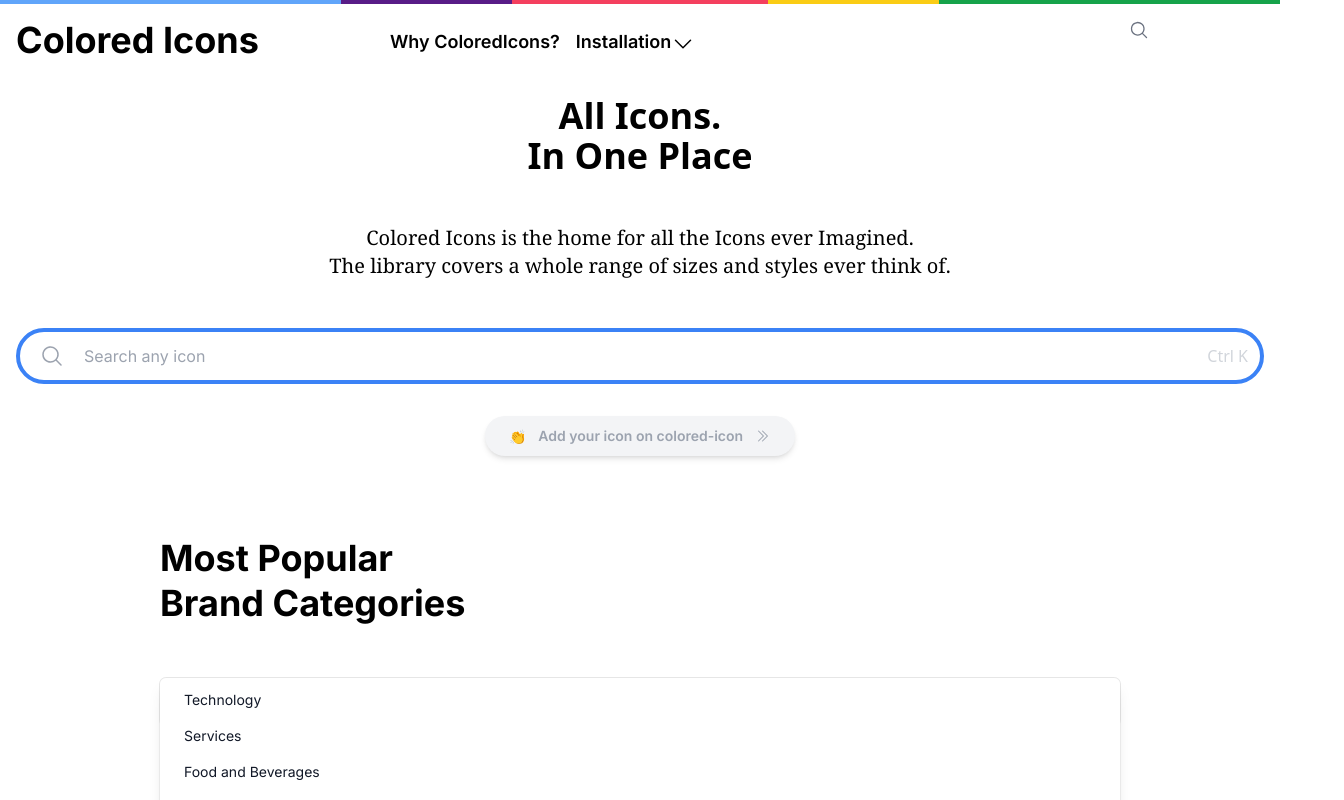
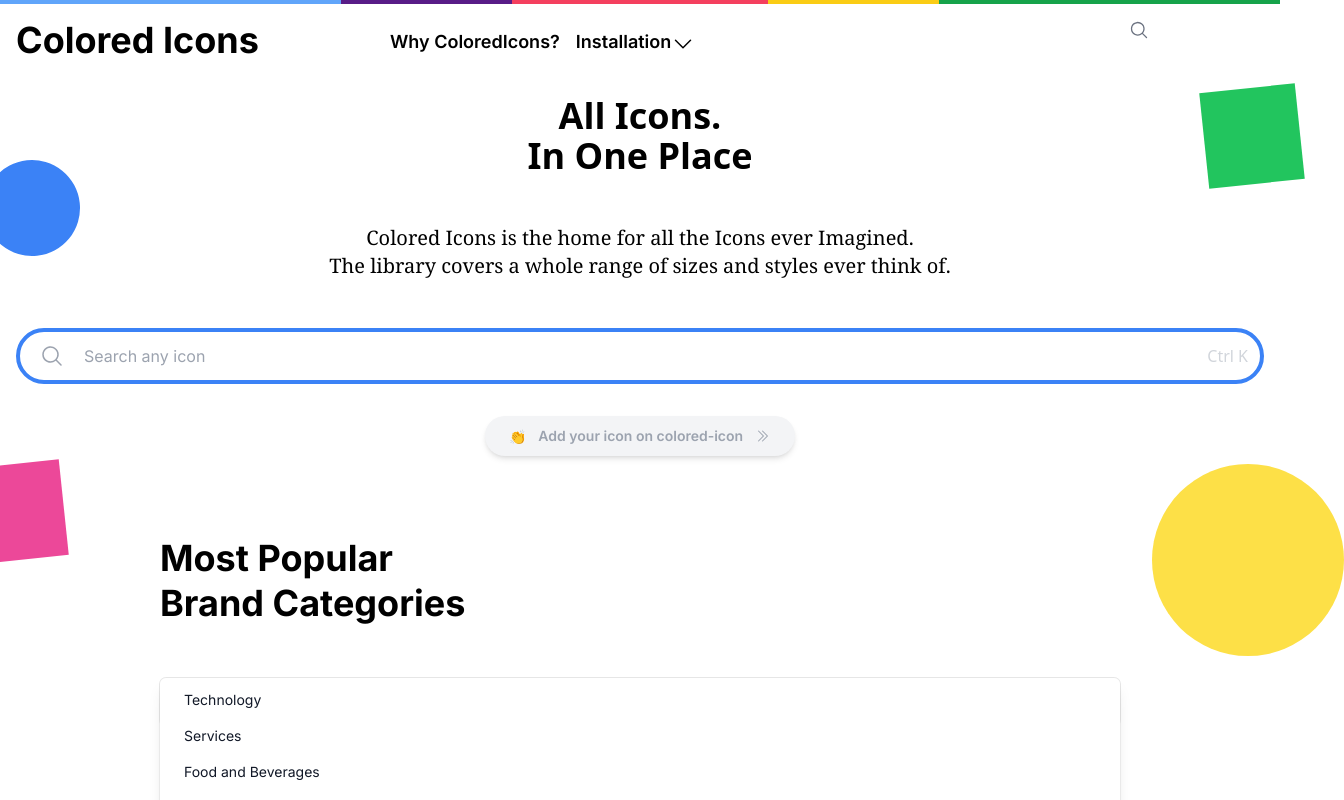
Before and after one commit to pritam-das-26/colored-icons-nextjs, a Next.js app: page / in a window 1280 px wide. Shown: the top 800 px of the page, 1344 px wide, since content can reach past the window. Built offline with nearby package versions, Linux system fonts and the light colour scheme; some icons are missing.

Commit message:
more refined

```diff
--- a/src/app/component/Contents/header.js
+++ b/src/app/component/Contents/header.js
@@ -1,9 +1,9 @@
 "use client";
 import Example from "../modals/modal3";
 import { useState } from "react";
+import Image from "next/image";
 import { MagnifyingGlassIcon } from "@heroicons/react/24/solid";
 import { ChevronDoubleRightIcon } from "@heroicons/react/24/solid";
-
 function Header() {
   const [visible, setVisible] = useState(false);
 
@@ -16,14 +16,13 @@
   }
 
   return (
-    <div className="flex flex-col mt-20  w-full items-center justify-center">
+    <div className="flex flex-col mt-20  w-full items-center justify-center ">
+      <div className=" w-full flex flex-col items-center justify-center p-4 relative">
+        <div class="bg-green-500 transform -rotate-6 absolute h-24 w-24 -right-5 overflow-hidden "></div>
+        <div class="bg-pink-500 transform -rotate-6 absolute h-24 w-24 top-96 -left-8 -z-10  overflow-hidden"></div>
+        <div class="bg-blue-500 transform -rotate-6 absolute h-24 w-24 -left-4 top-20 rounded-full -z-10 overflow-hidden"></div>
+        <div class="bg-yellow-300 transform  absolute h-48 w-48 top-96 -right-16 rounded-full -z-10 overflow-hidden"></div>
 
-
-
-
-
-      <div className=" w-full flex flex-col items-center justify-center p-4 ">
-         <img src=""/>
         <span className="font-sans text-center font-bold text-4xl  ">
           All Icons.
         </span>
@@ -49,7 +48,9 @@
             placeholder="Search any icon"
           />
           <MagnifyingGlassIcon className="absolute h-6 left-6 top-4 text-gray-400" />
-          <div className="absolute h-6 right-4 top-4 text-gray-300 font-sans font-normal text-base whitespace-nowrap">Ctrl K</div>
+          <div className="absolute h-6 right-4 top-4 text-gray-300 font-sans font-normal text-base whitespace-nowrap">
+            Ctrl K
+          </div>
         </div>
       </div>
 
--- a/src/app/component/Contents/section.js
+++ b/src/app/component/Contents/section.js
@@ -4,6 +4,7 @@
 import logoToEmail from "../../utils/logoToEmail";
 import LogoModal from "../modals/modal2";
 import category from "../../utils/category";
+
 import {
   ChevronDownIcon,
 } from "@heroicons/react/24/solid";
```
